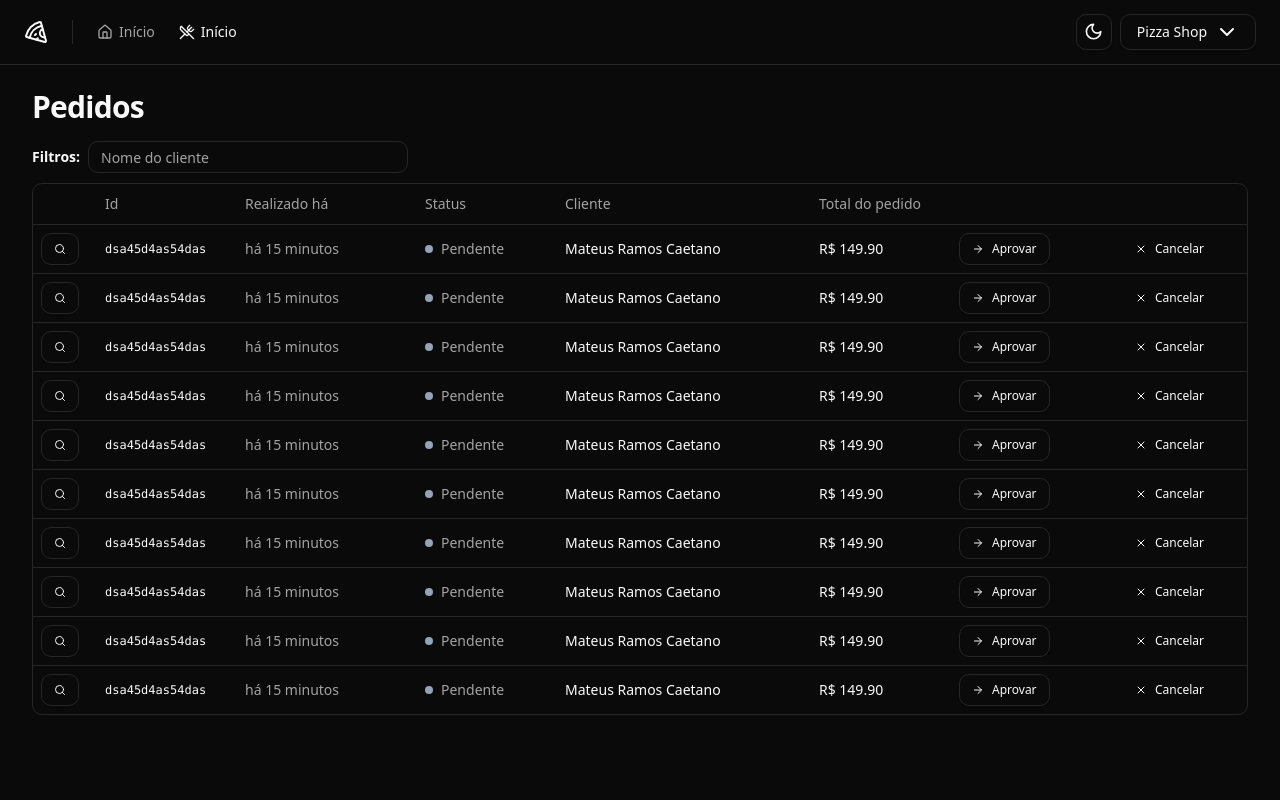
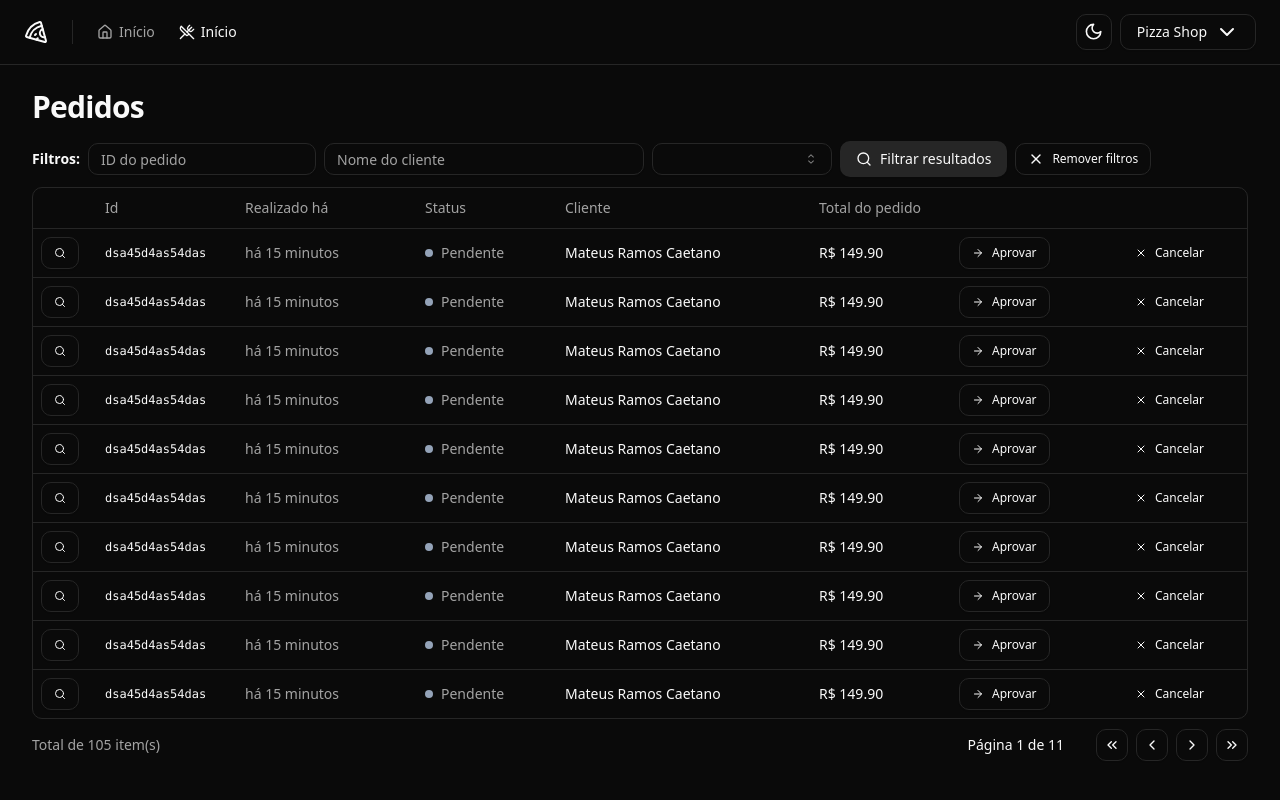
Before and after one commit to mateusramoscaetano/pizza-shop-web, a React (Vite) app: page /orders in a window 1280 px wide. Built offline with nearby package versions, Linux system fonts and the light colour scheme.

Commit message:
Add pagination on orders table, missing implementations

```diff
--- /dev/null
+++ b/src/components/pagination.tsx
@@ -0,0 +1,54 @@
+import {
+  ChevronLeft,
+  ChevronRight,
+  ChevronsLeft,
+  ChevronsRight,
+} from "lucide-react";
+import { Button } from "./ui/button";
+
+interface IPaginationProps {
+  pageIndex: number;
+  totalCount: number;
+  perPage: number;
+}
+
+export function Pagination({
+  pageIndex,
+  perPage,
+  totalCount,
+}: IPaginationProps) {
+  const page = Math.ceil(totalCount / perPage) || 1;
+  return (
+    <>
+      <div className="flex items-center justify-between">
+        <span className="text-sm text-muted-foreground">
+          Total de {totalCount} item(s)
+        </span>
+
+        <div className="flex items-center gap-6 lg:gap-8">
+          <div className=" text-sm font-medium">
+            Página {pageIndex + 1} de {page}
+          </div>
+          <div className="flex items-center gap-2">
+            <Button variant={"outline"} className="size-8 p-0">
+              <ChevronsLeft className="size-4" />
+              <span className="sr-only">Primeira Página</span>
+            </Button>
+            <Button variant={"outline"} className=" size-8 p-0">
+              <ChevronLeft className="size-4" />
+              <span className="sr-only">Próxima Página</span>
+            </Button>
+            <Button variant={"outline"} className="size-8 p-0 ">
+              <ChevronRight className="size-4" />
+              <span className="sr-only">Página anterior</span>
+            </Button>
+            <Button variant={"outline"} className="size-8 p-0 ">
+              <ChevronsRight className="size-4" />
+              <span className="sr-only">Ultima página</span>
+            </Button>
+          </div>
+        </div>
+      </div>
+    </>
+  );
+}
--- a/src/pages/app/orders/orders.tsx
+++ b/src/pages/app/orders/orders.tsx
@@ -1,16 +1,14 @@
 import { Helmet } from "react-helmet-async";
-import { Input } from "../../../components/ui/input";
 import {
   Table,
   TableBody,
-  TableCell,
   TableHead,
   TableHeader,
   TableRow,
 } from "../../../components/ui/table";
-import { Button } from "../../../components/ui/button";
-import { ArrowRight, Search, X } from "lucide-react";
 import { OrderTableRow } from "./order-table-row";
+import { OrderTableFilters } from "./order-table-filters";
+import { Pagination } from "../../../components/pagination";
 
 interface IOrdersProps {}
 
@@ -20,12 +18,9 @@ export function Orders({}: IOrdersProps) {
       <Helmet title="Pedidos" />
       <div className="flex flex-col gap-4">
         <h1 className="text-3xl font-bold tracking-tight">Pedidos</h1>
-      </div>
+
         <div className="space-y-2.5">
-        <form action="" className="flex items-center  gap-2">
-          <span className="text-sm font-semibold">Filtros:</span>
-          <Input placeholder="Nome do cliente" className="h-8 w-[320px]" />
-        </form>
+          <OrderTableFilters />
           <div className="border rounded-md">
             <Table>
               <TableHeader></TableHeader>
@@ -46,6 +41,8 @@ export function Orders({}: IOrdersProps) {
               </TableBody>
             </Table>
           </div>
+          <Pagination pageIndex={0} totalCount={105} perPage={10} />
+        </div>
       </div>
     </>
   );
```
Lines whose indentation alone changed are shown as unchanged.
